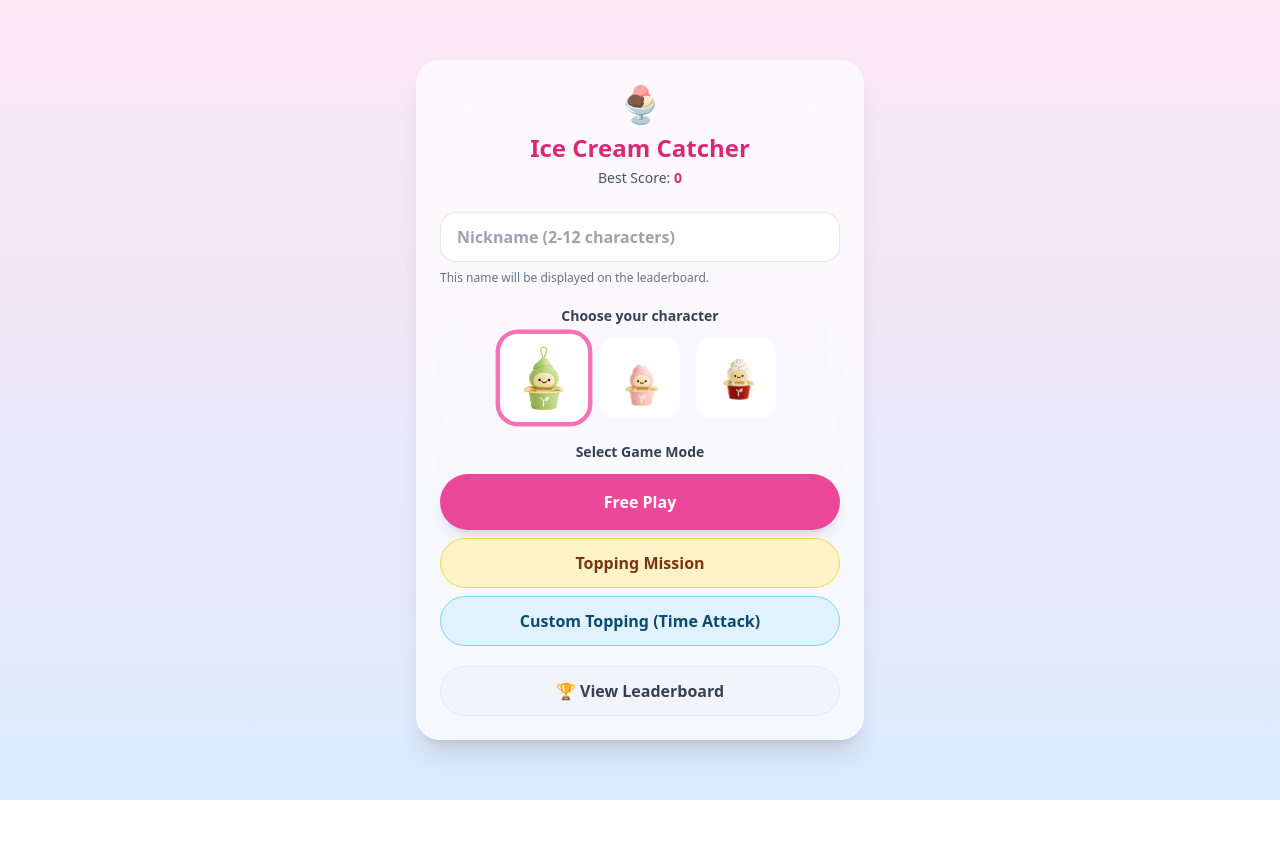
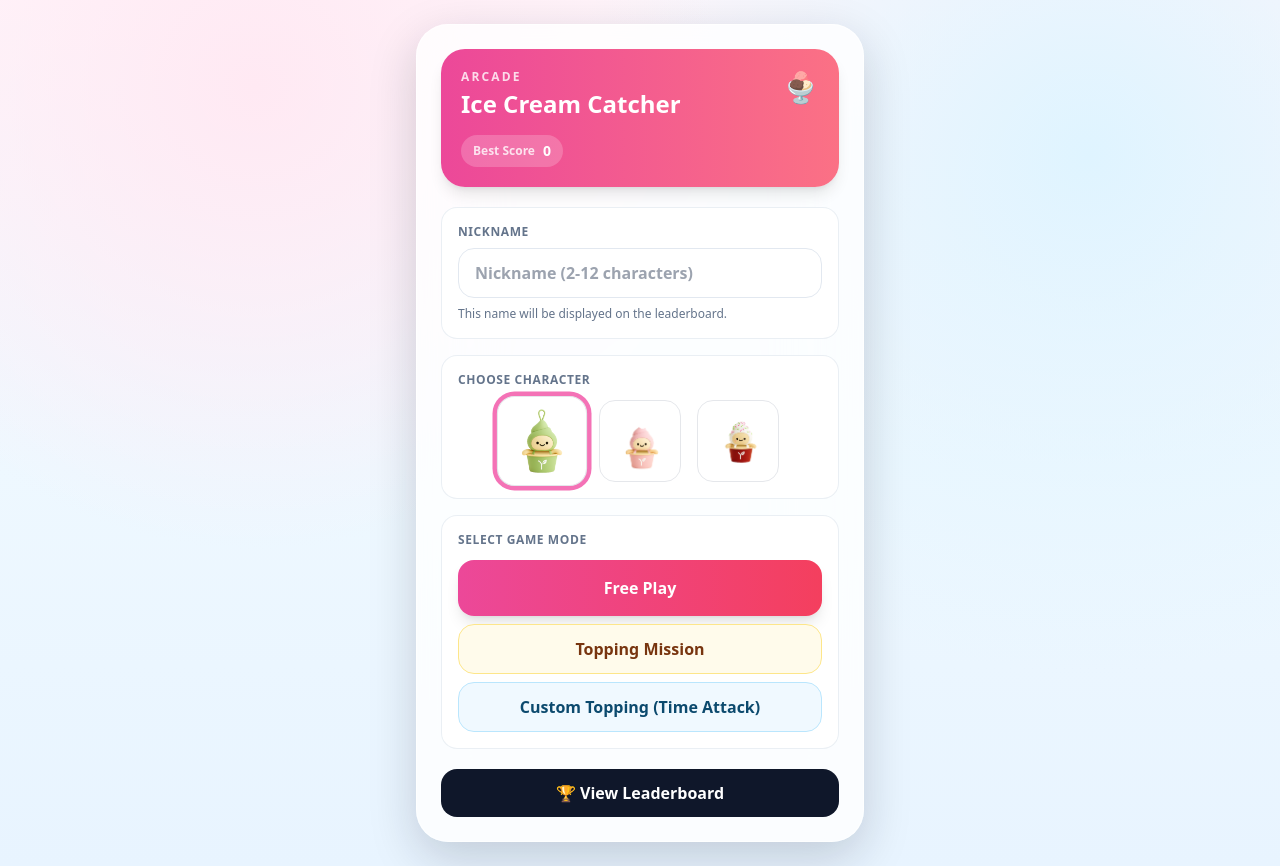
Before and after one commit to sowon23sowon23-coder/ice_cream_catch, a Next.js app: page / in a window 1280 px wide. Before the commit the page ends 800 px from the top, so only its background shows below. Built offline with nearby package versions, Linux system fonts and the light colour scheme; no server answers.

Commit message:
Polish home screen with app-style UI layout

```diff
--- a/app/components/HomeScreen.tsx
+++ b/app/components/HomeScreen.tsx
@@ -43,36 +43,47 @@ export default function HomeScreen({
   };
 
   return (
-    <main className="min-h-screen bg-gradient-to-b from-pink-100 to-blue-100 flex items-center justify-center p-4">
-      <div className="w-full max-w-md rounded-3xl bg-white/70 backdrop-blur-xl shadow-xl p-6">
-        <div className="text-center mb-6">
-          <div className="text-4xl mb-2">🍨</div>
-          <h1 className="text-2xl font-black text-pink-600">Ice Cream Catcher</h1>
-          <div className="mt-1 text-sm text-slate-600">
-            Best Score: <span className="font-extrabold text-pink-600">{bestScore}</span>
+    <main className="min-h-screen bg-[radial-gradient(circle_at_20%_10%,#ffe9f3_0%,transparent_36%),radial-gradient(circle_at_85%_18%,#dff4ff_0%,transparent_40%),linear-gradient(180deg,#fff6fb_0%,#eef8ff_54%,#e8f4ff_100%)] flex items-center justify-center p-4 sm:p-6">
+      <div className="w-full max-w-md rounded-[2rem] border border-white/70 bg-white/80 backdrop-blur-2xl shadow-[0_16px_48px_rgba(17,24,39,0.18)] p-5 sm:p-6">
+        <div className="mb-5 rounded-3xl bg-gradient-to-r from-pink-500 to-rose-400 text-white p-5 shadow-lg">
+          <div className="flex items-start justify-between">
+            <div>
+              <p className="text-xs font-bold uppercase tracking-[0.18em] text-white/80">Arcade</p>
+              <h1 className="mt-1 text-2xl font-black leading-tight">Ice Cream Catcher</h1>
+            </div>
+            <div className="text-3xl">🍨</div>
+          </div>
+          <div className="mt-4 inline-flex items-center gap-2 rounded-full bg-white/20 px-3 py-1.5">
+            <span className="text-xs font-bold text-white/80">Best Score</span>
+            <span className="text-sm font-black">{bestScore}</span>
           </div>
         </div>
 
-        <div className="mb-5">
+        <div className="mb-4 rounded-2xl border border-slate-200/70 bg-white/80 p-4">
+          <label className="mb-2 block text-xs font-extrabold uppercase tracking-wider text-slate-500">
+            Nickname
+          </label>
           <input
             value={nickname}
             onChange={(e) => setNickname(e.target.value)}
             placeholder="Nickname (2-12 characters)"
             maxLength={12}
-            className="w-full px-4 py-3 rounded-2xl bg-white border border-black/10 font-bold outline-none focus:ring-2 focus:ring-pink-300"
+            className="w-full px-4 py-3 rounded-2xl bg-white border border-slate-200 font-bold text-slate-800 outline-none focus:ring-2 focus:ring-pink-300"
           />
           <div className="mt-2 text-xs text-slate-500">This name will be displayed on the leaderboard.</div>
         </div>
 
-        <div className="mb-6">
-          <div className="text-sm font-extrabold text-slate-700 mb-3 text-center">Choose your character</div>
+        <div className="mb-4 rounded-2xl border border-slate-200/70 bg-white/80 p-4">
+          <div className="text-xs font-extrabold uppercase tracking-wider text-slate-500 mb-3">
+            Choose Character
+          </div>
           <div className="flex justify-center gap-4">
             {(["green", "berry", "sprinkle"] as CharId[]).map((c) => (
               <button
                 key={c}
                 type="button"
                 onClick={() => setSelectedChar(c)}
-                className={`rounded-2xl p-2 transition active:scale-95 ${
+                className={`rounded-2xl p-2 transition active:scale-95 border ${
                   selectedChar === c ? "ring-4 ring-pink-400 bg-white scale-110" : "bg-white/80"
                 }`}
               >
@@ -87,27 +98,29 @@ export default function HomeScreen({
           </div>
         </div>
 
-        <div className="mb-2">
-          <div className="text-sm font-extrabold text-slate-700 mb-3 text-center">Select Game Mode</div>
+        <div className="mb-2 rounded-2xl border border-slate-200/70 bg-white/80 p-4">
+          <div className="text-xs font-extrabold uppercase tracking-wider text-slate-500 mb-3">
+            Select Game Mode
+          </div>
           <div className="space-y-2">
             <button
               type="button"
               onClick={handleStart}
-              className="w-full py-4 rounded-full bg-pink-500 text-white font-extrabold shadow-lg active:scale-95 transition"
+              className="w-full py-4 rounded-2xl bg-gradient-to-r from-pink-500 to-rose-500 text-white font-extrabold shadow-lg active:scale-95 transition"
             >
               Free Play
             </button>
             <button
               type="button"
               onClick={handleComingSoon}
-              className="w-full py-3 rounded-full bg-amber-100 text-amber-900 font-bold border border-amber-300 active:scale-95 transition"
+              className="w-full py-3 rounded-2xl bg-amber-50 text-amber-900 font-bold border border-amber-200 active:scale-95 transition"
             >
               Topping Mission
             </button>
             <button
               type="button"
               onClick={handleComingSoon}
-              className="w-full py-3 rounded-full bg-sky-100 text-sky-900 font-bold border border-sky-300 active:scale-95 transition"
+              className="w-full py-3 rounded-2xl bg-sky-50 text-sky-900 font-bold border border-sky-200 active:scale-95 transition"
             >
               Custom Topping (Time Attack)
             </button>
@@ -117,7 +130,7 @@ export default function HomeScreen({
         <button
           type="button"
           onClick={onOpenLeaderboard}
-          className="w-full mt-3 py-3 rounded-full bg-slate-100 text-slate-700 font-bold border border-black/5 active:scale-95"
+          className="w-full mt-3 py-3 rounded-2xl bg-slate-900 text-white font-bold active:scale-95 transition"
         >
           🏆 View Leaderboard
         </button>
```
